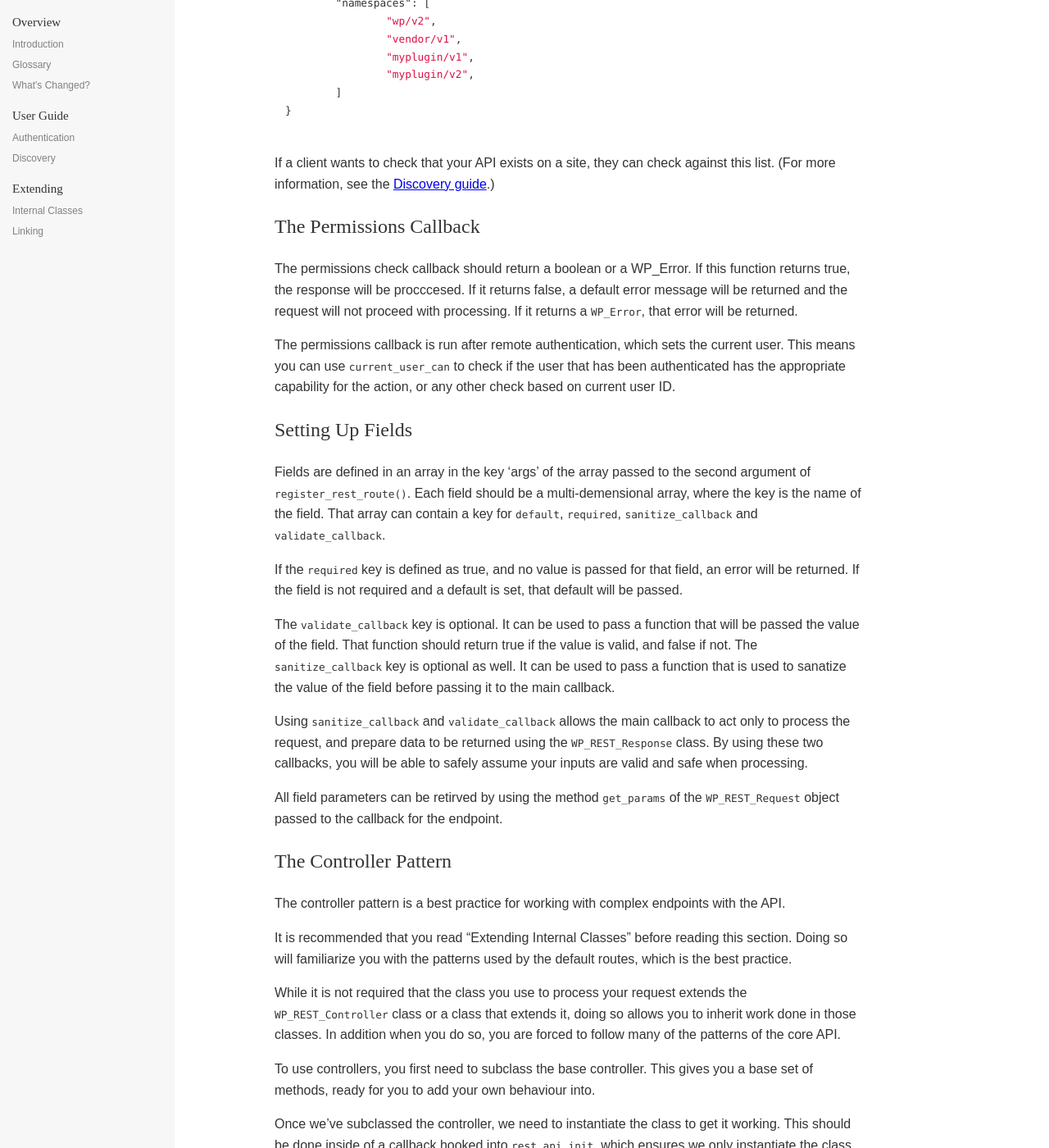
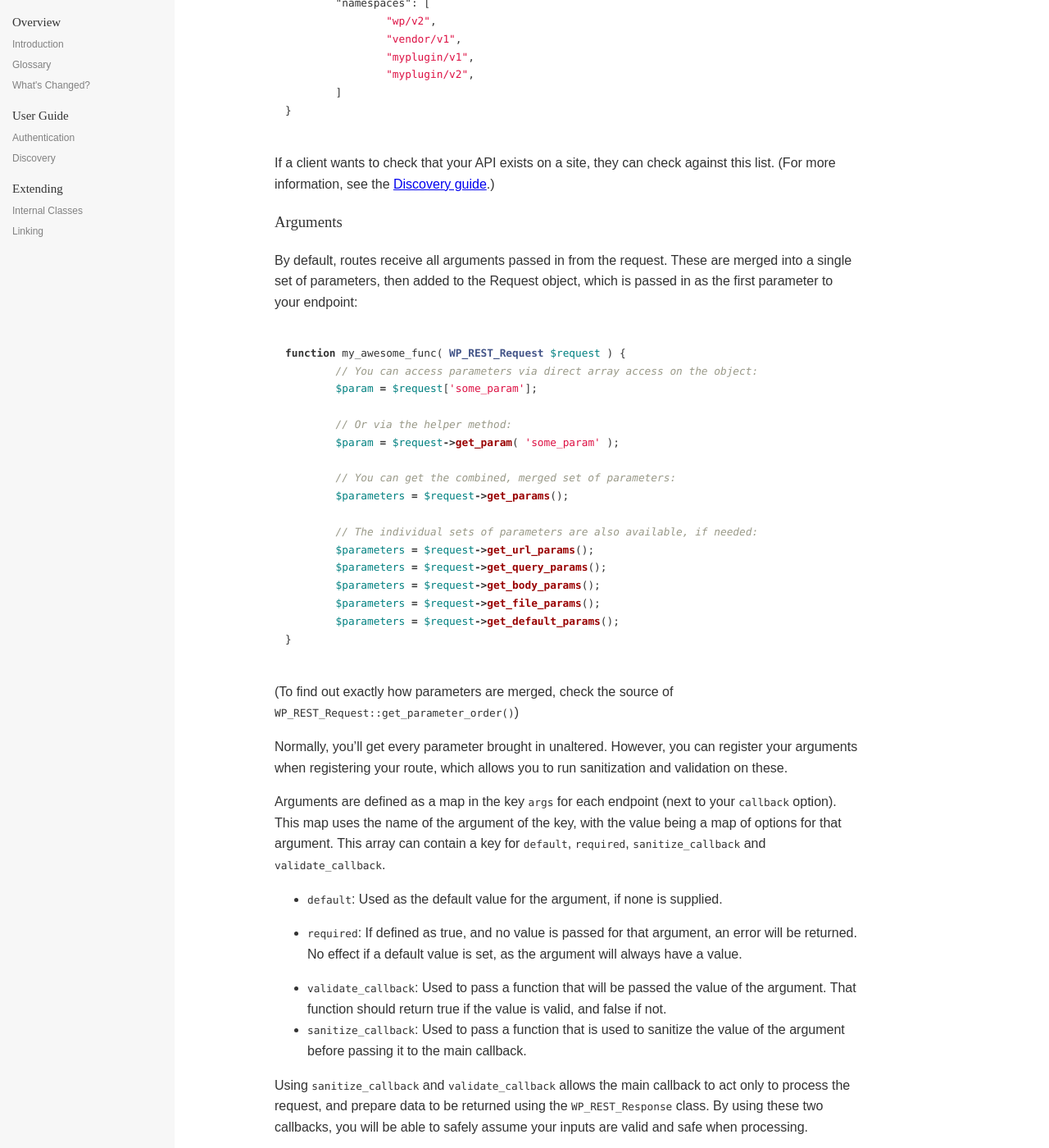
Before and after one commit to WP-API/docs-v2, a Jekyll site: the page built from extending/adding/index.md, in a window 1280 px wide and 1400 px high, scrolled down 1997 px. Shown: the whole window at 82% size. Built offline with Jekyll 4.4.1, drawn with Linux system fonts in a browser that asks for light colours; Markdown is read by kramdown in place of the engine named in the settings; some of the changed text lies outside the part shown.

Commit message:
Rework permissions and args docs

````diff
--- a/extending/adding/index.md
+++ b/extending/adding/index.md
@@ -77,26 +77,149 @@ An added benefit of using namespaces is that clients can detect support for your
 If a client wants to check that your API exists on a site, they can check against this list. (For more information, see the [Discovery guide](/guide/discovery/).)
 
 
-The Permissions Callback
-------------------------
+### Arguments
 
-The permissions check callback should return a boolean or a WP_Error. If this function returns true, the response will be procccesed. If it returns false, a default error message will be returned and the request will not proceed with processing. If it returns a `WP_Error`, that error will be returned.
+By default, routes receive all arguments passed in from the request. These are merged into a single set of parameters, then added to the Request object, which is passed in as the first parameter to your endpoint:
 
-The permissions callback is run after remote authentication, which sets the current user. This means you can use `current_user_can` to check if the user that has been authenticated has the appropriate capability for the action, or any other check based on current user ID.
+```php
+function my_awesome_func( WP_REST_Request $request ) {
+	// You can access parameters via direct array access on the object:
+	$param = $request['some_param'];
 
+	// Or via the helper method:
+	$param = $request->get_param( 'some_param' );
 
-Setting Up Fields
------------------
+	// You can get the combined, merged set of parameters:
+	$parameters = $request->get_params();
 
-Fields are defined in an array in the key 'args' of the array passed to the second argument of `register_rest_route()`. Each field should be a multi-demensional array, where the key is the name of the field. That array can contain a key for `default`, `required`, `sanitize_callback` and `validate_callback`.
+	// The individual sets of parameters are also available, if needed:
+	$parameters = $request->get_url_params();
+	$parameters = $request->get_query_params();
+	$parameters = $request->get_body_params();
+	$parameters = $request->get_file_params();
+	$parameters = $request->get_default_params();
+}
+```
 
-If the `required` key is defined as true, and no value is passed for that field, an error will be returned. If the field is not required and a default is set, that default will be passed.
+(To find out exactly how parameters are merged, check the source of `WP_REST_Request::get_parameter_order()`)
 
-The `validate_callback` key is optional. It can be used to pass a function that will be passed the value of the field. That function should return true if the value is valid, and false if not. The `sanitize_callback` key is optional as well. It can be used to pass a function that is used to sanatize the value of the field before passing it to the main callback.
+Normally, you'll get every parameter brought in unaltered. However, you can register your arguments when registering your route, which allows you to run sanitization and validation on these.
+
+Arguments are defined as a map in the key `args` for each endpoint (next to your `callback` option). This map uses the name of the argument of the key, with the value being a map of options for that argument. This array can contain a key for `default`, `required`, `sanitize_callback` and `validate_callback`.
+
+* `default`: Used as the default value for the argument, if none is supplied.
+* `required`: If defined as true, and no value is passed for that argument, an error will be returned. No effect if a default value is set, as the argument will always have a value.
+
+* `validate_callback`: Used to pass a function that will be passed the value of the argument. That function should return true if the value is valid, and false if not.
+* `sanitize_callback`: Used to pass a function that is used to sanitize the value of the argument before passing it to the main callback.
 
 Using `sanitize_callback` and `validate_callback` allows the main callback to act only to process the request, and prepare data to be returned using the `WP_REST_Response` class. By using these two callbacks, you will be able to safely assume your inputs are valid and safe when processing.
 
-All field parameters can be retirved by using the method `get_params` of the `WP_REST_Request` object passed to the callback for the endpoint.
+Taking our previous example, we can ensure the parameter passed in is always an integer:
+
+```php
+add_action( 'rest_api_init', function () {
+	register_rest_route( 'myplugin/v1', '/author/(?P<id>\d+)', array(
+		'methods' => 'GET',
+		'callback' => 'my_awesome_func',
+		'args' => array(
+			'id' => array(
+				'validate_callback' => 'is_numeric'
+			),
+		),
+	) );
+} );
+```
+
+We could also use `'sanitize_callback' => 'absint'` instead, but validation will throw an error, allowing clients to understand what they're doing wrong. Sanitization is useful when you would rather change the data being input rather than throwing an error (such as invalid HTML).
+
+### Return Value
+
+After your callback is called, the return value is then converted to JSON, and returned to the client. This allows you to return basically any form of data. In our example above, we're returning either a string or null, which are automatically handled by the API and converted to JSON.
+
+Like any other WordPress function, you can also return a `WP_Error` instance. This error information will be passed along to the client, along with a 500 Internal Service Error status code. You can further customise your error by setting the `status` option in the `WP_Error` instance data to a code, such as `400` for bad input data.
+
+Taking our example from before, we can now return an error instance:
+
+```php
+/**
+ * Grab latest post title by an author!
+ *
+ * @param array $data Options for the function.
+ * @return string|null Post title for the latest,
+ * or null if none.
+ */
+function my_awesome_func( $data ) {
+	$posts = get_posts( array(
+		'author' => $data['id'],
+	) );
+
+	if ( empty( $posts ) ) {
+		return new WP_Error( 'awesome_no_author', 'Invalid author', array( 'status' => 404 ) );
+	}
+
+	return $posts[0]->post_title;
+}
+```
+
+When an author doesn't have any posts belonging to them, this will return a 404 Not Found error to the client:
+
+```
+HTTP/1.1 404 Not Found
+
+[{
+   "code": "no_author",
+   "message": "Invalid author",
+   "data": { "status": 404 }
+}]
+```
+
+For more advanced usage, you can return a `WP_REST_Response` object. This object "wraps" normal body data, but allows you to return a custom status code, or custom headers. You can also [add links to your response](/extending/linking/). The quickest way to use this is via the constructor:
+
+```php
+$data = array( 'some', 'response', 'data' );
+
+// Create the response object
+$response = new WP_REST_Response( $data );
+
+// Add a custom status code
+$response->set_status( 201 );
+
+// Add a custom header
+$response->header( 'Location', 'http://example.com/' );
+```
+
+When wrapping existing callbacks, you should always use `rest_ensure_response()` on the return value. This will take raw data returned from an endpoint and automatically turn it into a `WP_REST_Response` for you. (Note that `WP_Error` is not converted to a `WP_REST_Response` to allow proper error handling.)
+
+
+### Permissions Callback
+
+You can also register a permissions callback for the endpoint. This is a function that checks if the user can perform the action (reading, updating, etc) before the real callback is called. This allows the API to tell the client what actions they can perform on a given URL without needing to attempt the request first.
+
+This callback can be registered as `permission_callback`, again in the endpoint options next to your `callback` option. This callback should return a boolean or a `WP_Error` instance. If this function returns true, the response will be proccessed. If it returns false, a default error message will be returned and the request will not proceed with processing. If it returns a `WP_Error`, that error will be returned to the client.
+
+The permissions callback is run after remote authentication, which sets the current user. This means you can use `current_user_can` to check if the user that has been authenticated has the appropriate capability for the action, or any other check based on current user ID. Where possible, you should always use `current_user_can`; instead of checking if the user is logged in (authentication), check whether they can perform the action (authorization).
+
+Continuing with our previous example, we can make it so that only editors or above can view this author data. We can check a number of different capabilities here, but the best is `edit_others_posts`, which is really the core of what an editor is. To do this, we just need a callback here:
+
+```php
+add_action( 'rest_api_init', function () {
+	register_rest_route( 'myplugin/v1', '/author/(?P<id>\d+)', array(
+		'methods' => 'GET',
+		'callback' => 'my_awesome_func',
+		'args' => array(
+			'id' => array(
+				'validate_callback' => 'is_numeric'
+			),
+		),
+		'permission_callback' => function () {
+			return current_user_can( 'edit_others_posts' );
+		}
+	) );
+} );
+```
+
+Note that the permission callback also receives the Request object as the first parameter, so you can do checks based on request arguments if you need to.
 
 
 The Controller Pattern
````
